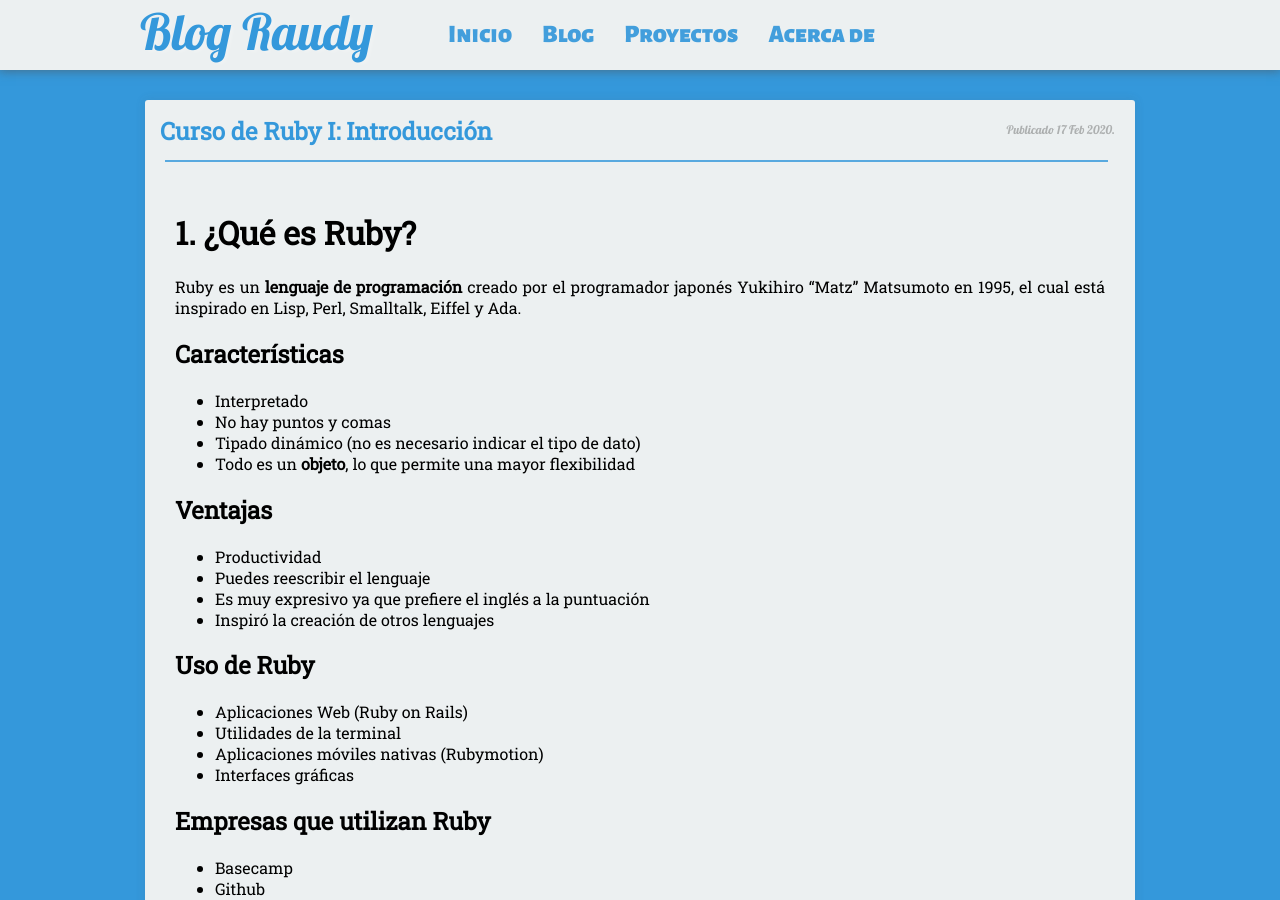
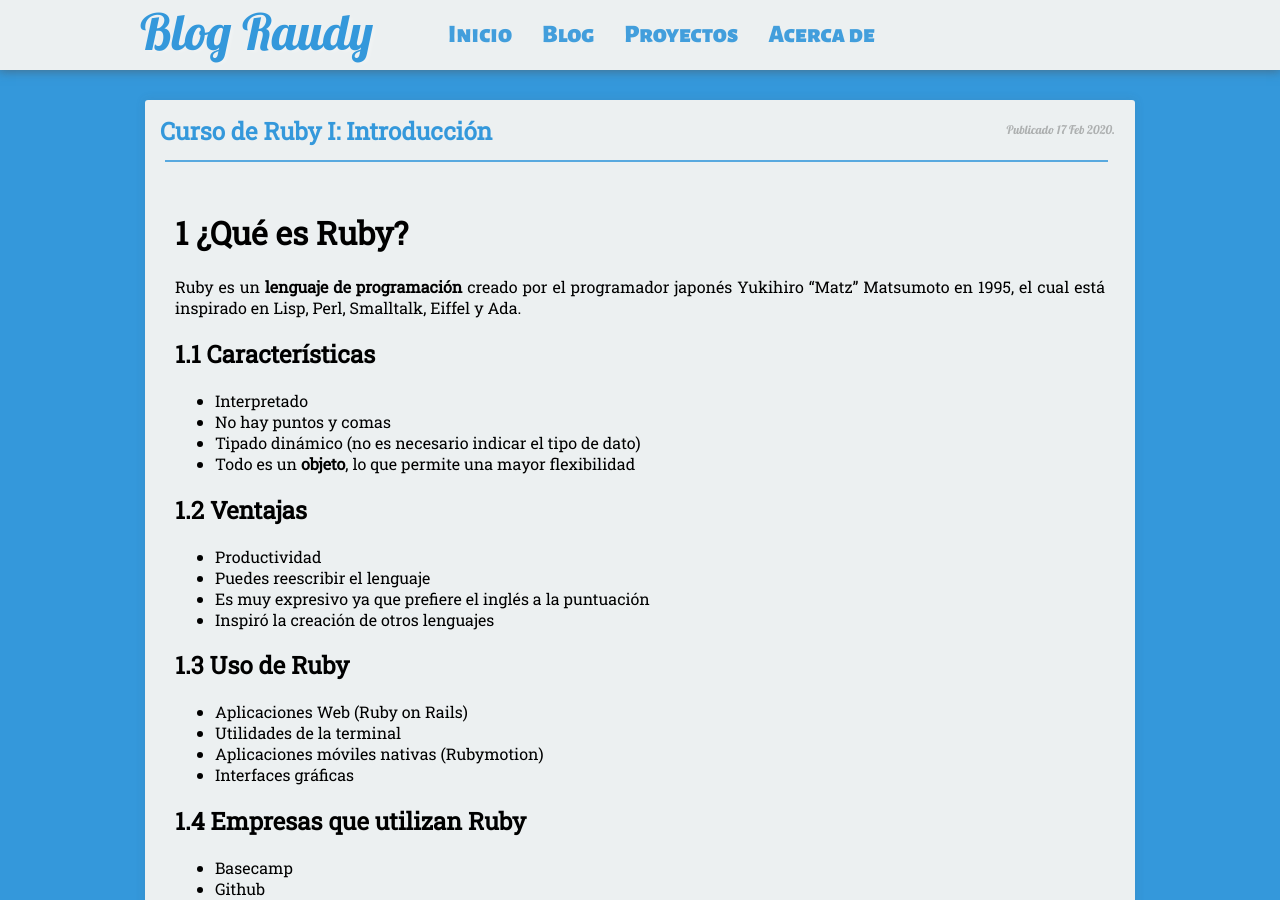
Before and after one commit to nisoto/Blog-anterior-2.0, a Jekyll site: the page built from _posts/2020-02-17-ruby-i-introduccion.md, in a window 1280 px wide and 900 px high. Built offline with Jekyll 4.4.1, drawn with Linux system fonts in a browser that asks for light colours; nearby versions of some CDN libraries.

Commit message:
Update 2020-02-17-ruby-i-introduccion.md

```diff
--- a/_posts/2020-02-17-ruby-i-introduccion.md
+++ b/_posts/2020-02-17-ruby-i-introduccion.md
@@ -6,32 +6,32 @@ excerpt: "Capítulo N°1 del curso de Ruby"
 tags: [ruby]
 ---
 
-# 1. ¿Qué es Ruby?
+# 1 ¿Qué es Ruby?
 
 Ruby es un **lenguaje de programación** creado por el programador japonés Yukihiro “Matz” Matsumoto en 1995, el cual está inspirado en Lisp, Perl, Smalltalk, Eiffel y Ada.
 
-## Características
+## 1.1 Características
 
 * Interpretado
 * No hay puntos y comas
 * Tipado dinámico (no es necesario indicar el tipo de dato)
 * Todo es un **objeto**, lo que permite una mayor flexibilidad
 
-## Ventajas
+## 1.2 Ventajas
 
 * Productividad
 * Puedes reescribir el lenguaje
 * Es muy expresivo ya que prefiere el inglés a la puntuación
 * Inspiró la creación de otros lenguajes
 
-## Uso de Ruby
+## 1.3 Uso de Ruby
 
 * Aplicaciones Web (Ruby on Rails)
 * Utilidades de la terminal
 * Aplicaciones móviles nativas (Rubymotion)
 * Interfaces gráficas
 
-## Empresas que utilizan Ruby
+## 1.4 Empresas que utilizan Ruby
 
 * Basecamp
 * Github
```
